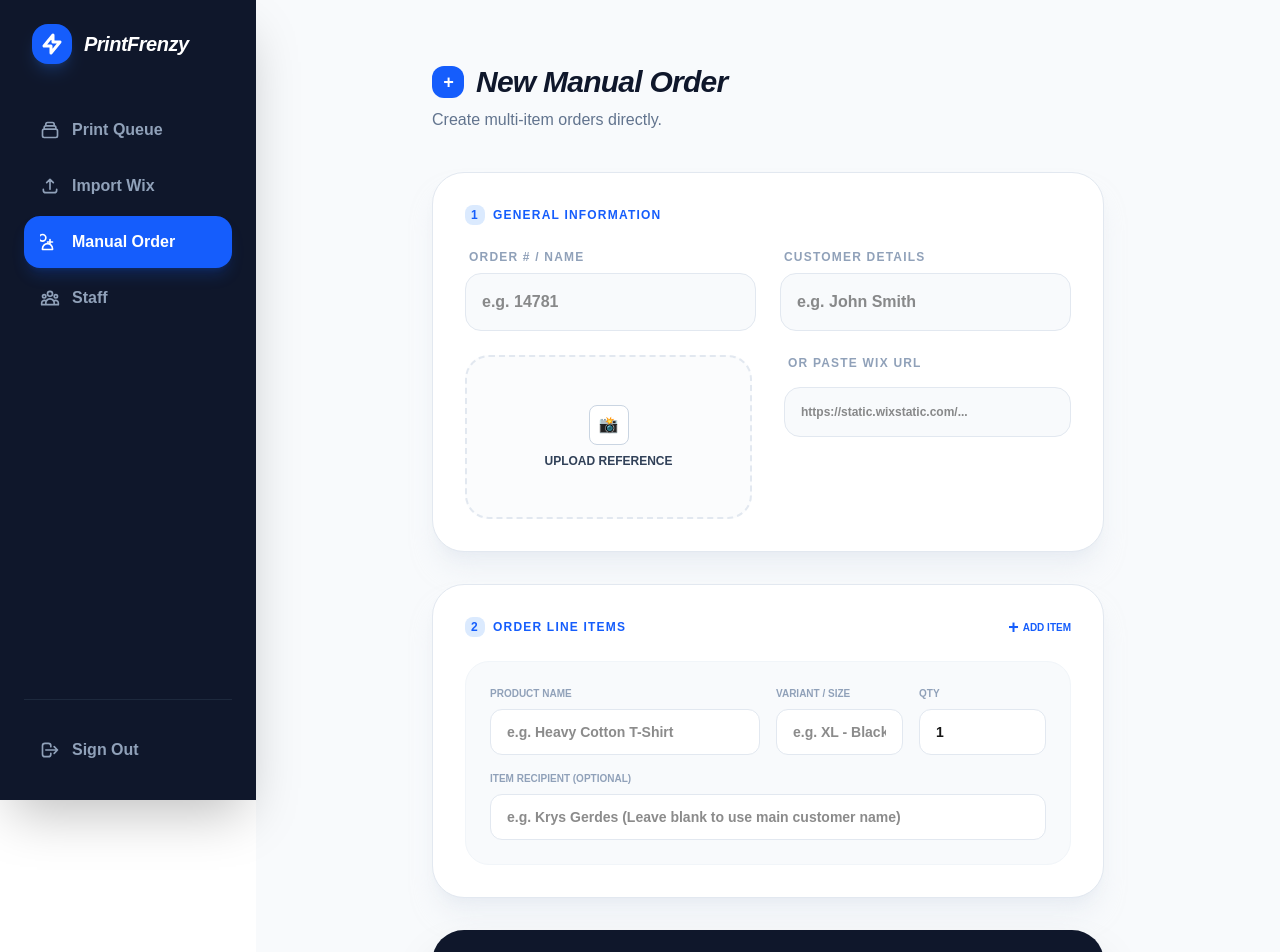
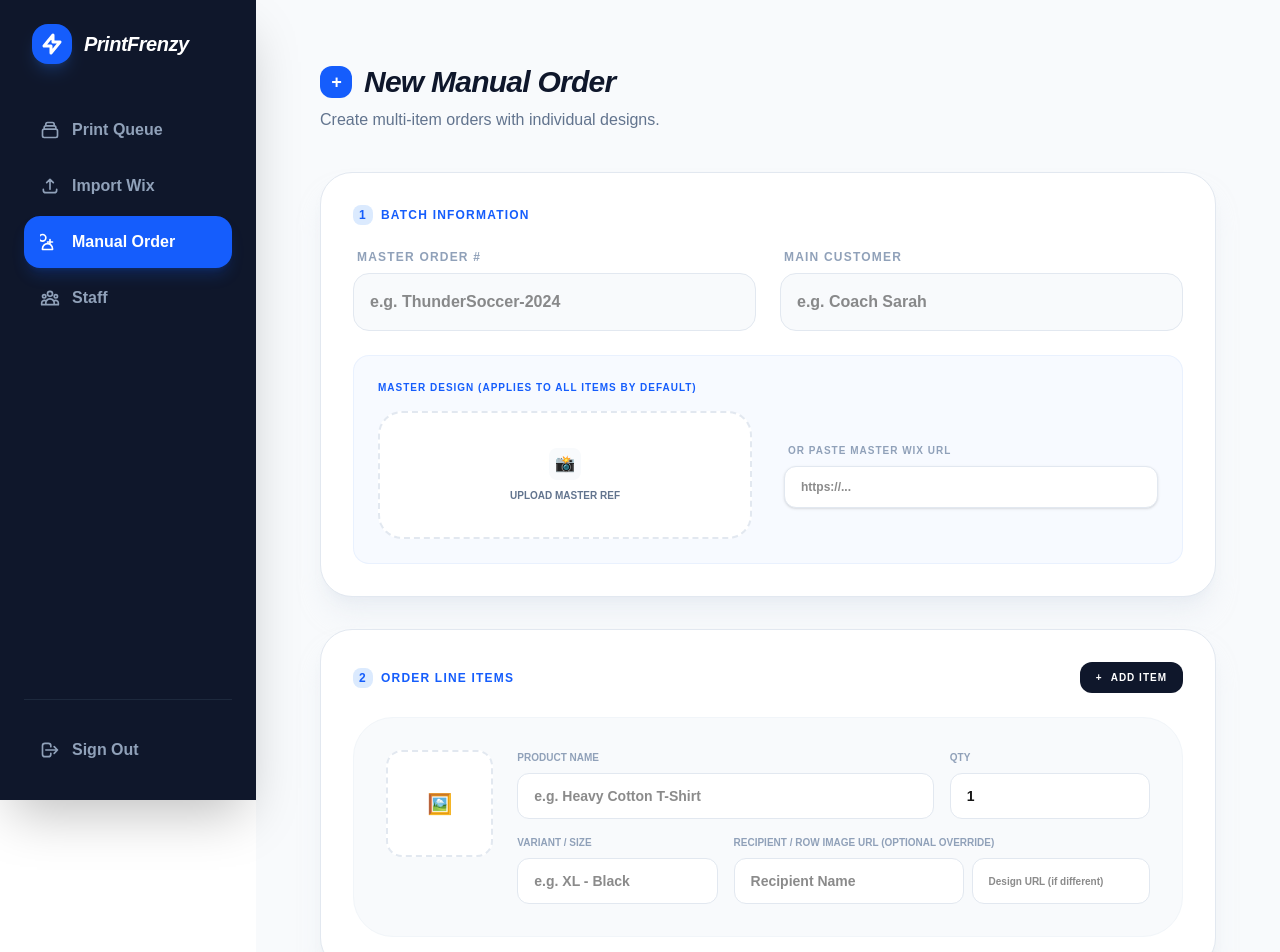
Before and after one commit to bangsmackpow/printfrenzy, a Next.js app: page /orders/new in a window 1280 px wide. Shown: the top 952 px of the page. Built offline with nearby package versions, Linux system fonts and the light colour scheme.

Commit message:
fix: 500x500 hover preview, manager delete permissions, and per-item manual artwork

```diff
--- a/src/app/api/orders/delete/route.ts
+++ b/src/app/api/orders/delete/route.ts
@@ -5,7 +5,8 @@
 
 export async function DELETE(req: NextRequest) {
   const session = await auth();
-  if (!session || (session.user as any).role !== 'ADMIN') {
+  const userRole = (session?.user as any)?.role;
+  if (!session || (userRole !== 'ADMIN' && userRole !== 'MANAGER')) {
     return NextResponse.json({ error: "Unauthorized" }, { status: 403 });
   }
 
--- a/src/app/api/orders/manual/route.ts
+++ b/src/app/api/orders/manual/route.ts
@@ -23,7 +23,11 @@
     return NextResponse.json({ error: "Not Authenticated" }, { status: 401 });
   }
 
-  const { order_number, customer_name, image_url, items } = await req.json() as ManualOrderData;
+  const { order_number, customer_name, items } = await req.json() as {
+    order_number: string,
+    customer_name: string,
+    items: (ManualOrderItem & { image_url: string })[]
+  };
   const db = (process.env as unknown as { DB: D1Database }).DB;
   const ordered_at = new Date().toISOString();
 
@@ -45,7 +49,7 @@
         finalCustomer,
         item.product_name,
         item.variant,
-        image_url,
+        item.image_url, // Use the row-specific image
         ordered_at,
         item.quantity || 1
       );
--- a/src/app/orders/new/page.tsx
+++ b/src/app/orders/new/page.tsx
@@ -9,6 +9,9 @@
   variant: string;
   quantity: number;
   customer_name?: string;
+  image_url?: string; // Choice: Row-specific image
+  file?: File | null; // Row-specific file
+  uploading?: boolean;
 }
 
 export default function NewOrder() {
@@ -35,8 +38,18 @@
     }
   };
 
-  const updateItem = (id: string, field: keyof ManualItem, value: string | number) => {
+  const updateItem = (id: string, field: keyof ManualItem, value: any) => {
     setItems(items.map(item => item.id === id ? { ...item, [field]: value } : item));
+  };
+
+  const uploadFile = async (f: File): Promise<string> => {
+    const uploadFormData = new FormData();
+    uploadFormData.append("file", f);
+    uploadFormData.append("fileName", f.name);
+    const uploadRes = await fetch("/api/upload", { method: "POST", body: uploadFormData });
+    if (!uploadRes.ok) throw new Error("Failed to upload file");
+    const { publicUrl } = await uploadRes.json();
+    return publicUrl;
   };
 
   const handleSubmit = async (e: React.FormEvent) => {
@@ -44,21 +57,30 @@
     setStatus("uploading");
     setErrorMessage("");
 
-    let finalImageUrl = imageUrl;
-
     try {
-      if (file) {
-        const uploadFormData = new FormData();
-        uploadFormData.append("file", file);
-        uploadFormData.append("fileName", file.name);
-
-        const uploadRes = await fetch("/api/upload", { method: "POST", body: uploadFormData });
-        if (!uploadRes.ok) throw new Error("Failed to upload file");
-        const { publicUrl } = await uploadRes.json();
-        finalImageUrl = publicUrl;
+      // 1. Upload Master File if exists and no Master URL
+      let finalMasterImageUrl = imageUrl;
+      if (file && !imageUrl) {
+        finalMasterImageUrl = await uploadFile(file);
       }
 
-      if (!finalImageUrl) throw new Error("Please provide a design reference photo or Wix URL");
+      // 2. Upload Row Files if they exist
+      const processedItems = await Promise.all(items.map(async (item) => {
+        let rowImageUrl = item.image_url || finalMasterImageUrl;
+        if (item.file) {
+          rowImageUrl = await uploadFile(item.file);
+        }
+
+        if (!rowImageUrl) throw new Error(`Missing image for item: ${item.product_name || 'Line Item'}`);
+
+        return {
+          product_name: item.product_name,
+          variant: item.variant,
+          quantity: item.quantity,
+          customer_name: item.customer_name,
+          image_url: rowImageUrl
+        };
+      }));
 
       const orderRes = await fetch("/api/orders/manual", {
         method: "POST",
@@ -66,8 +88,7 @@
         body: JSON.stringify({
           order_number: orderNumber,
           customer_name: customerName,
-          image_url: finalImageUrl,
-          items: items.map(({ product_name, variant, quantity, customer_name }) => ({ product_name, variant, quantity, customer_name }))
+          items: processedItems
         }),
       });
 
@@ -87,144 +108,119 @@
 
   return (
     <div className="min-h-screen bg-[#f8fafc] py-16 px-4">
-      <div className="max-w-2xl mx-auto">
+      <div className="max-w-4xl mx-auto">
         <div className="mb-10 flex items-center justify-between">
           <div>
             <h1 className="text-3xl font-black text-slate-900 tracking-tight italic flex items-center gap-3">
               <div className="h-8 w-8 bg-blue-600 rounded-xl flex items-center justify-center italic text-white text-lg">+</div>
               New Manual Order
             </h1>
-            <p className="text-slate-500 mt-2 font-medium">Create multi-item orders directly.</p>
+            <p className="text-slate-500 mt-2 font-medium">Create multi-item orders with individual designs.</p>
           </div>
         </div>
 
         <form onSubmit={handleSubmit} className="space-y-8">
-          {/* Section 1: Order Meta */}
           <div className="bg-white rounded-[2rem] shadow-xl shadow-slate-200/50 border border-slate-200 p-8 space-y-6">
             <h2 className="text-xs font-black text-blue-600 uppercase tracking-widest flex items-center gap-2">
               <span className="h-5 w-5 bg-blue-100 rounded-lg flex items-center justify-center">1</span>
-              General Information
+              Batch Information
             </h2>
 
-            <div className="grid grid-cols-2 gap-6">
+            <div className="grid grid-cols-1 md:grid-cols-2 gap-6">
               <div>
-                <label className="block text-xs font-black text-slate-400 uppercase tracking-widest mb-2 ml-1">Order # / Name</label>
-                <input
-                  value={orderNumber}
-                  onChange={e => setOrderNumber(e.target.value)}
-                  placeholder="e.g. 14781"
-                  className="w-full px-4 py-4 bg-slate-50 border border-slate-200 rounded-2xl focus:ring-2 focus:ring-blue-500 focus:border-transparent outline-none transition-all font-bold"
-                  required
-                />
+                <label className="block text-xs font-black text-slate-400 uppercase tracking-widest mb-2 ml-1">Master Order #</label>
+                <input value={orderNumber} onChange={e => setOrderNumber(e.target.value)} placeholder="e.g. ThunderSoccer-2024" className="w-full px-4 py-4 bg-slate-50 border border-slate-200 rounded-2xl focus:ring-2 focus:ring-blue-500 outline-none transition-all font-bold" required />
               </div>
               <div>
-                <label className="block text-xs font-black text-slate-400 uppercase tracking-widest mb-2 ml-1">Customer Details</label>
-                <input
-                  value={customerName}
-                  onChange={e => setCustomerName(e.target.value)}
-                  placeholder="e.g. John Smith"
-                  className="w-full px-4 py-4 bg-slate-50 border border-slate-200 rounded-2xl focus:ring-2 focus:ring-blue-500 focus:border-transparent outline-none transition-all font-bold"
-                  required
-                />
+                <label className="block text-xs font-black text-slate-400 uppercase tracking-widest mb-2 ml-1">Main Customer</label>
+                <input value={customerName} onChange={e => setCustomerName(e.target.value)} placeholder="e.g. Coach Sarah" className="w-full px-4 py-4 bg-slate-50 border border-slate-200 rounded-2xl focus:ring-2 focus:ring-blue-500 outline-none transition-all font-bold" required />
               </div>
             </div>
 
-            <div className="grid grid-cols-1 lg:grid-cols-2 gap-8 items-start">
-               {/* Design Reference */}
-               <div className={`border-2 border-dashed rounded-[1.5rem] p-8 text-center transition-all relative overflow-hidden ${
-                file ? "border-green-400 bg-green-50/20" : "border-slate-200 hover:border-blue-400 bg-slate-50/50"
+            <div className="p-6 bg-blue-50/50 rounded-2xl border border-blue-100/50">
+                <p className="text-[10px] font-black uppercase text-blue-600 mb-4 tracking-widest">Master Design (Applies to all items by default)</p>
+                <div className="grid grid-cols-1 lg:grid-cols-2 gap-8 items-center">
+                    <div className={`border-2 border-dashed rounded-[1.5rem] p-6 text-center transition-all relative overflow-hidden h-32 flex items-center justify-center ${
+                        file ? "border-green-400 bg-white" : "border-slate-200 hover:border-blue-400 bg-white"
                     }`}>
-                <input type="file" className="absolute inset-0 w-full h-full opacity-0 cursor-pointer z-10"
-                  onChange={e => setFile(e.target.files?.[0] || null)}
-                />
+                        <input type="file" className="absolute inset-0 w-full h-full opacity-0 cursor-pointer z-10" onChange={e => setFile(e.target.files?.[0] || null)} />
                         {file ? (
-                  <div className="flex flex-col items-center">
-                    <img src={URL.createObjectURL(file)} alt="Preview" className="h-32 w-32 object-contain rounded-xl mb-3 shadow-md bg-white p-2" />
-                    <p className="text-xs font-bold text-slate-700">{file.name}</p>
-                    <button type="button" onClick={(e) => { e.stopPropagation(); setFile(null); }}
-                      className="text-[10px] text-red-500 font-bold uppercase mt-2 hover:underline relative z-20"
-                    >Remove</button>
+                          <div className="flex items-center gap-4">
+                            <img src={URL.createObjectURL(file)} alt="Preview" className="h-20 w-20 object-contain rounded-lg shadow-sm" />
+                            <div className="text-left">
+                                <p className="text-[10px] font-bold text-slate-700 truncate max-w-[150px]">{file.name}</p>
+                                <button type="button" onClick={(e) => { e.stopPropagation(); setFile(null); }} className="text-[10px] text-red-500 font-bold uppercase mt-1 hover:underline relative z-20">Remove</button>
+                            </div>
                           </div>
                         ) : (
-                  <div className="flex flex-col items-center py-4">
-                    <div className="h-10 w-10 bg-white rounded-lg border flex items-center justify-center text-slate-300 mb-2">📸</div>
-                    <p className="text-xs font-bold text-slate-700 uppercase">Upload Reference</p>
+                          <div className="flex flex-col items-center">
+                            <div className="h-8 w-8 bg-slate-50 rounded-lg flex items-center justify-center text-slate-300 mb-2">📸</div>
+                            <p className="text-[10px] font-bold text-slate-500 uppercase">Upload Master Ref</p>
                           </div>
                         )}
                     </div>
-
-              <div className="space-y-4">
-                <label className="block text-xs font-black text-slate-400 uppercase tracking-widest ml-1">Or Paste Wix URL</label>
-                <input
-                  value={imageUrl}
-                  onChange={e => setImageUrl(e.target.value)}
-                  placeholder="https://static.wixstatic.com/..."
-                  className="w-full px-4 py-4 bg-slate-50 border border-slate-200 rounded-2xl focus:ring-2 focus:ring-blue-500 text-xs font-bold"
-                />
+                    <div className="space-y-2">
+                        <label className="block text-[10px] font-black text-slate-400 uppercase tracking-widest ml-1">Or Paste Master Wix URL</label>
+                        <input value={imageUrl} onChange={e => setImageUrl(e.target.value)} placeholder="https://..." className="w-full px-4 py-3 bg-white border border-slate-200 rounded-xl focus:ring-2 focus:ring-blue-500 text-xs font-bold shadow-sm" />
+                    </div>
                 </div>
             </div>
           </div>
 
-          {/* Section 2: Items */}
           <div className="bg-white rounded-[2rem] shadow-xl shadow-slate-200/50 border border-slate-200 p-8 space-y-6">
             <div className="flex justify-between items-center">
               <h2 className="text-xs font-black text-blue-600 uppercase tracking-widest flex items-center gap-2">
                 <span className="h-5 w-5 bg-blue-100 rounded-lg flex items-center justify-center">2</span>
                 Order Line Items
               </h2>
-              <button type="button" onClick={addItem} className="text-[10px] font-black uppercase text-blue-600 hover:text-blue-700 flex items-center gap-1 transition-colors">
-                <span className="text-lg leading-none">+</span> Add Item
+              <button type="button" onClick={addItem} className="px-4 py-2 bg-slate-900 text-white rounded-xl text-[10px] font-black uppercase tracking-widest hover:bg-blue-600 transition-all flex items-center gap-2">
+                <span>+</span> Add Item
               </button>
             </div>
 
-            <div className="space-y-4">
+            <div className="space-y-6">
               {items.map((item) => (
-                <div key={item.id} className="p-6 bg-slate-50 rounded-3xl border border-slate-100 relative group animate-in zoom-in-95 duration-200">
-                  <div className="grid grid-cols-1 md:grid-cols-4 gap-4">
+                <div key={item.id} className="p-8 bg-slate-50 rounded-[2.5rem] border border-slate-100 relative group animate-in zoom-in-95 duration-200">
+                  <div className="grid grid-cols-1 md:grid-cols-6 gap-6">
+                    <div className="md:col-span-1">
+                        <div className={`aspect-square border-2 border-dashed rounded-2xl flex flex-col items-center justify-center relative overflow-hidden transition-all ${
+                             item.file || item.image_url ? "border-green-400 bg-white" : "border-slate-200 hover:border-blue-400 bg-white"
+                        }`}>
+                            <input type="file" className="absolute inset-0 w-full h-full opacity-0 cursor-pointer z-10" onChange={e => updateItem(item.id, 'file', e.target.files?.[0] || null)} />
+                            {item.file ? (
+                                <img src={URL.createObjectURL(item.file)} className="h-full w-full object-contain p-2" alt="p" />
+                            ) : item.image_url ? (
+                                <img src={item.image_url} className="h-full w-full object-contain p-2" alt="p" />
+                            ) : (
+                                <span className="text-[20px] text-slate-200">🖼️</span>
+                            )}
+                        </div>
+                    </div>
+
+                    <div className="md:col-span-5 grid grid-cols-1 md:grid-cols-3 gap-4">
                         <div className="md:col-span-2">
                             <label className="block text-[10px] font-black text-slate-400 uppercase mb-2">Product Name</label>
-                      <input
-                        value={item.product_name}
-                        onChange={e => updateItem(item.id, 'product_name', e.target.value)}
-                        placeholder="e.g. Heavy Cotton T-Shirt"
-                        className="w-full px-4 py-3 bg-white border border-slate-200 rounded-xl font-bold text-sm outline-none focus:ring-2 focus:ring-blue-500"
-                        required
-                      />
+                            <input value={item.product_name} onChange={e => updateItem(item.id, 'product_name', e.target.value)} placeholder="e.g. Heavy Cotton T-Shirt" className="w-full px-4 py-3 bg-white border border-slate-200 rounded-xl font-bold text-sm outline-none focus:ring-2 focus:ring-blue-500" required />
+                        </div>
+                        <div>
+                            <label className="block text-[10px] font-black text-slate-400 uppercase mb-2">Qty</label>
+                            <input type="number" value={item.quantity} onChange={e => updateItem(item.id, 'quantity', parseInt(e.target.value))} min="1" className="w-full px-4 py-3 bg-white border border-slate-200 rounded-xl font-bold text-sm outline-none focus:ring-2 focus:ring-blue-500" required />
                         </div>
                         <div>
                             <label className="block text-[10px] font-black text-slate-400 uppercase mb-2">Variant / Size</label>
-                      <input
-                        value={item.variant}
-                        onChange={e => updateItem(item.id, 'variant', e.target.value)}
-                        placeholder="e.g. XL - Black"
-                        className="w-full px-4 py-3 bg-white border border-slate-200 rounded-xl font-bold text-sm outline-none focus:ring-2 focus:ring-blue-500"
-                      />
+                            <input value={item.variant} onChange={e => updateItem(item.id, 'variant', e.target.value)} placeholder="e.g. XL - Black" className="w-full px-4 py-3 bg-white border border-slate-200 rounded-xl font-bold text-sm outline-none focus:ring-2 focus:ring-blue-500" />
                         </div>
-                    <div>
-                      <label className="block text-[10px] font-black text-slate-400 uppercase mb-2">Qty</label>
-                      <input
-                        type="number"
-                        value={item.quantity}
-                        onChange={e => updateItem(item.id, 'quantity', parseInt(e.target.value))}
-                        min="1"
-                        className="w-full px-4 py-3 bg-white border border-slate-200 rounded-xl font-bold text-sm outline-none focus:ring-2 focus:ring-blue-500"
-                        required
-                      />
+                        <div className="md:col-span-2">
+                            <label className="block text-[10px] font-black text-slate-400 uppercase mb-2">Recipient / Row Image URL (Optional Override)</label>
+                            <div className="flex gap-2">
+                                <input value={item.customer_name || ""} onChange={e => updateItem(item.id, 'customer_name', e.target.value)} placeholder="Recipient Name" className="flex-grow px-4 py-3 bg-white border border-slate-200 rounded-xl font-bold text-sm outline-none focus:ring-2 focus:ring-blue-500" />
+                                <input value={item.image_url || ""} onChange={e => updateItem(item.id, 'image_url', e.target.value)} placeholder="Design URL (if different)" className="w-1/2 px-4 py-3 bg-white border border-slate-200 rounded-xl font-bold text-[10px] outline-none focus:ring-2 focus:ring-blue-500" />
                             </div>
-                    <div className="md:col-span-4">
-                      <label className="block text-[10px] font-black text-slate-400 uppercase mb-2">Item Recipient (Optional)</label>
-                      <input
-                        value={item.customer_name || ""}
-                        onChange={e => updateItem(item.id, 'customer_name', e.target.value)}
-                        placeholder="e.g. Krys Gerdes (Leave blank to use main customer name)"
-                        className="w-full px-4 py-3 bg-white border border-slate-200 rounded-xl font-bold text-sm outline-none focus:ring-2 focus:ring-blue-500"
-                      />
+                        </div>
                     </div>
                   </div>
                   {items.length > 1 && (
-                    <button type="button" onClick={() => removeItem(item.id)} className="absolute -top-2 -right-2 h-8 w-8 bg-red-50 text-red-500 rounded-full flex items-center justify-center border border-red-100 hover:bg-red-500 hover:text-white transition-all shadow-sm">
-                      ×
-                    </button>
+                    <button type="button" onClick={() => removeItem(item.id)} className="absolute -top-2 -right-2 h-8 w-8 bg-red-50 text-red-500 rounded-full flex items-center justify-center border border-red-100 hover:bg-red-500 hover:text-white transition-all shadow-sm">×</button>
                   )}
                 </div>
               ))}
@@ -232,15 +228,10 @@
           </div>
 
           {errorMessage && (
-            <div className="p-4 bg-red-50 border border-red-100 text-red-700 rounded-2xl text-sm font-bold animate-in slide-in-from-top-2">
-              ⚠️ {errorMessage}
-            </div>
+            <div className="p-4 bg-red-50 border border-red-100 text-red-700 rounded-2xl text-sm font-bold animate-in slide-in-from-top-2">⚠️ {errorMessage}</div>
           )}
 
-          <button
-            disabled={status === "uploading" || status === "success"}
-            className="w-full py-6 rounded-[2rem] bg-slate-900 hover:bg-blue-600 disabled:bg-slate-200 text-white font-black text-xl shadow-2xl transition-all active:scale-[0.98] flex items-center justify-center gap-3"
-          >
+          <button disabled={status === "uploading" || status === "success"} className="w-full py-6 rounded-[2rem] bg-slate-900 hover:bg-blue-600 disabled:bg-slate-200 text-white font-black text-xl shadow-2xl transition-all active:scale-[0.98] flex items-center justify-center gap-3">
             {status === "uploading" ? "Launching to Queue..." : status === "success" ? "✔ Added to Production" : "Create Manual Order"}
           </button>
         </form>
```
Also changed, not shown: src/app/dashboard/page.tsx (+16 -2 lines). Lines whose indentation alone changed are shown as unchanged.
